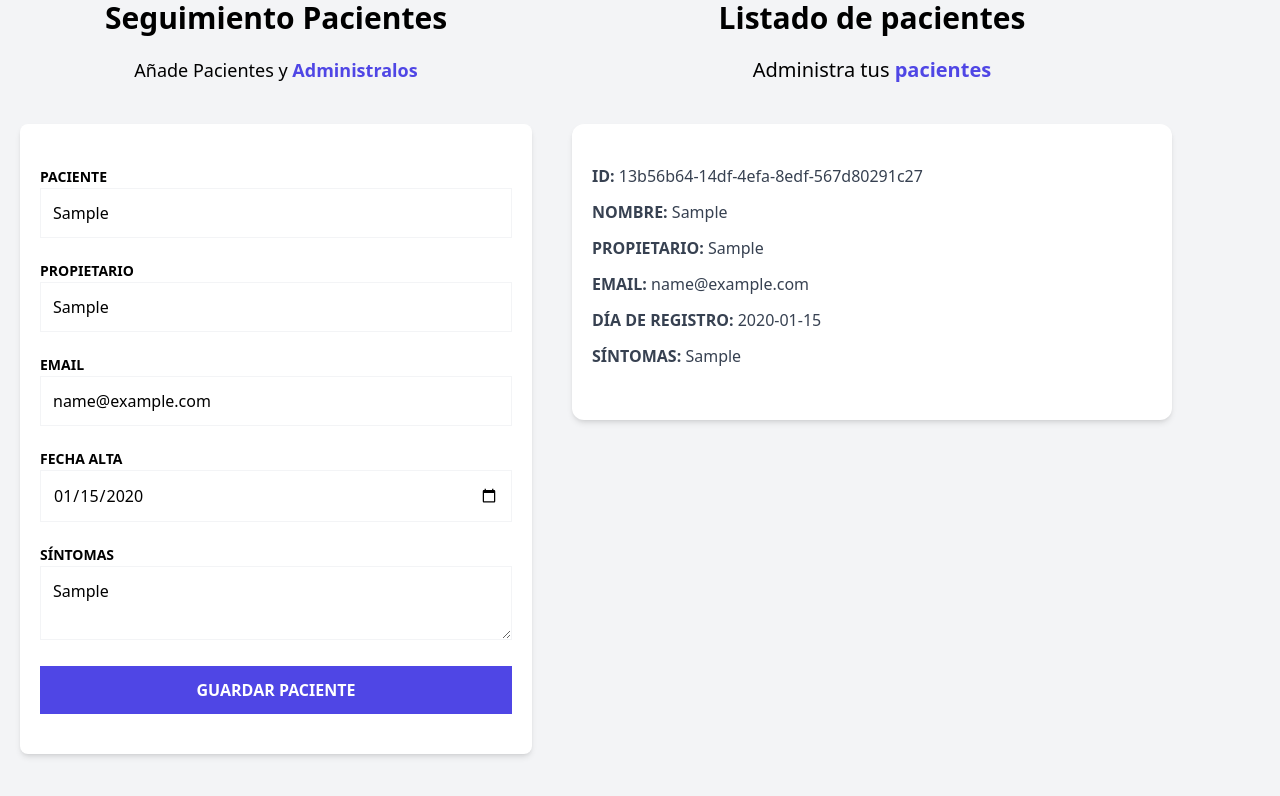
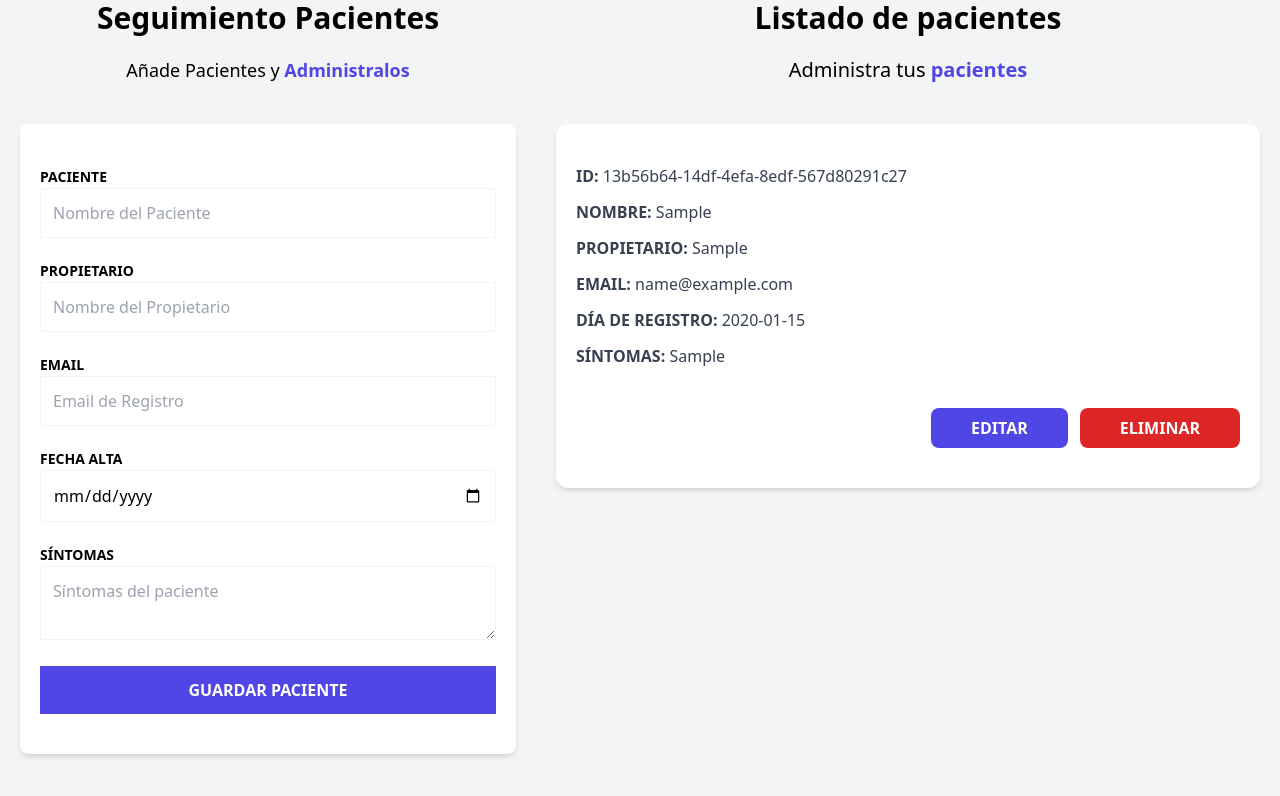
Before and after one commit to IsaacQH/VetApp, a React (Vite) app: page / in a window 1280 px wide. Both pictures are taken after typing "Sample", "Sample", "name@example.com", "2020-01-15", "Sample" into the empty fields and a click on the input "Guardar Paciente". Shown: the part 176-972 px from the top of the page. Built offline with nearby package versions, Linux system fonts and the light colour scheme.

Commit message:
Creando botón de editar y eliminar

```diff
--- a/src/components/PatientDetails.tsx
+++ b/src/components/PatientDetails.tsx
@@ -16,6 +16,19 @@
         <PatientDet label = "Día de registro" data = {patient.date.toString()} />
         <PatientDet label = "Síntomas" data = {patient.symptoms} />
 
+        <div className="flex justify-end gap-3 mt-10">
+            <button
+                type="button"
+                className="py-2 px-10 bg-indigo-600 hover:bg-indigo-700 text-white font-bold uppercase rounded-lg"
+            >Editar</button>
+
+            <button
+                type="button"
+                className="py-2 px-10 bg-red-600 hover:bg-red-700 text-white font-bold uppercase rounded-lg"
+            >Eliminar</button>
+
+        </div>
+
     </div>
   )
 }
--- a/src/components/PatientForm.tsx
+++ b/src/components/PatientForm.tsx
@@ -6,13 +6,14 @@
 
 export default function PatientForm() {
 
-    const {register, handleSubmit, formState:{errors}} = useForm<DraftPatient>()
+    const {register, handleSubmit, formState:{errors}, reset} = useForm<DraftPatient>()
 
     const addPatient = usePatientStorage((state) => state.addPatient)
 
     const registerPatient = (data:DraftPatient) => {  //Función que procesa handleSubmit
         console.log('ADDING PATIENT')
         addPatient(data)   //Llama a la función y añade un paciente
+        reset() //Resetea el form
     }
 
     return (
--- a/src/components/PatientList.tsx
+++ b/src/components/PatientList.tsx
@@ -8,7 +8,7 @@
   console.log(patients)
 
   return (
-    <div className="md:w-1/2 lg:3/5 md:h-screen overflow-y-scroll">
+    <div className="md:w-1/2 lg:w-3/5 md:h-screen overflow-y-scroll">
       {patients.length ? (
         <>
           <h2 className="font-black text-3xl text-center">Listado de pacientes</h2>
```
